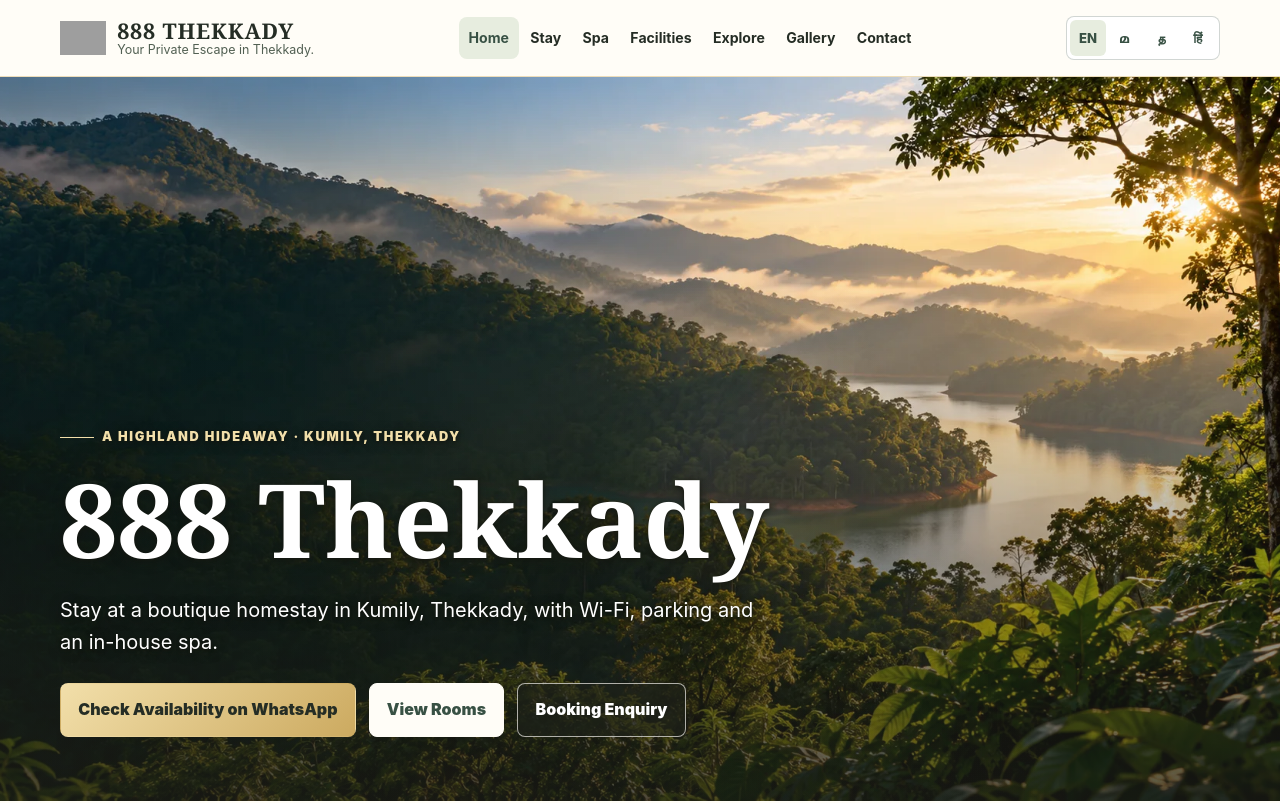
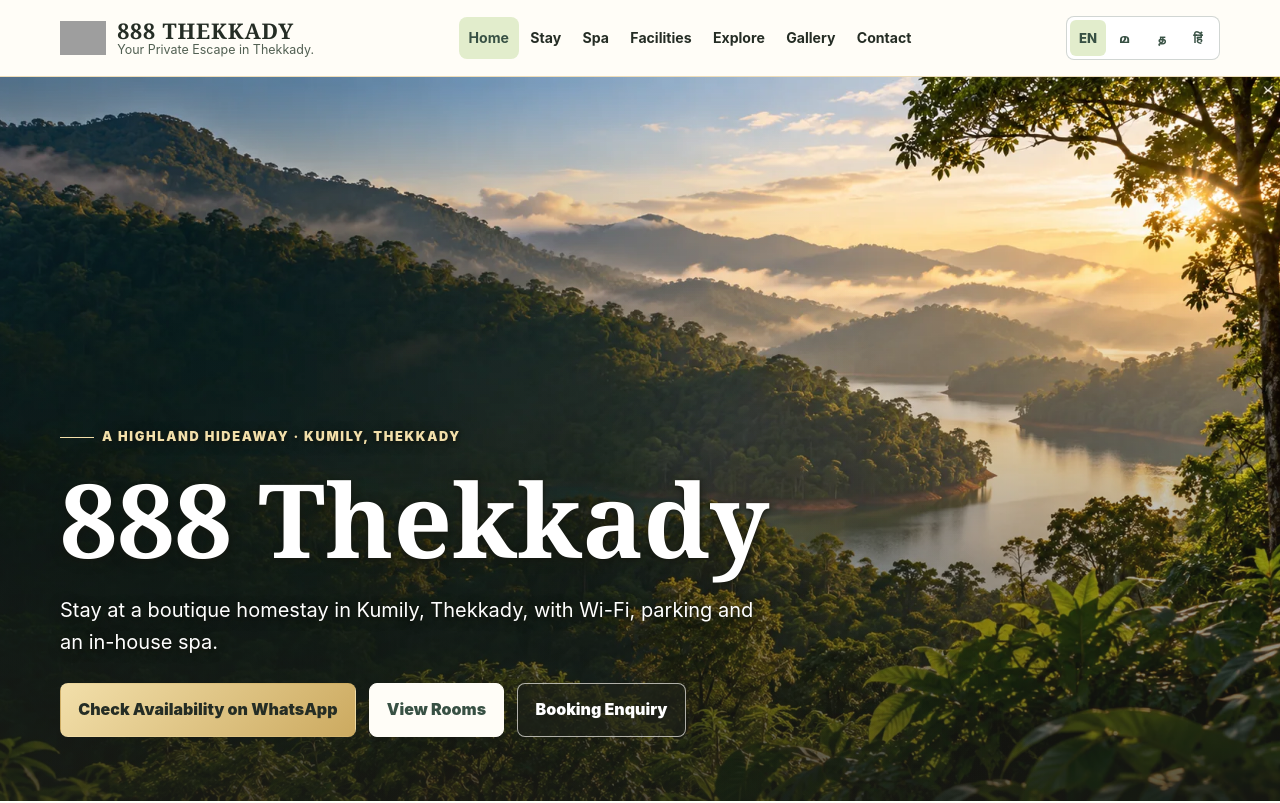
Before and after one commit to mediamaxefex-website/888thekkady, a plain HTML site: page index.html in a window 1280 px wide. Shown: the top 803 px of the page. Drawn offline with Linux system fonts and the light colour scheme; grey boxes are pictures that could not be loaded.

Commit message:
Shift 888 Thekkady sage accents toward fresh leaf green

```diff
--- a/assets/css/styles.css
+++ b/assets/css/styles.css
@@ -1,7 +1,7 @@
 :root {
   --forest: #385144;
-  --sage: #e7eddf;
-  --sage-soft: #f1f4eb;
+  --sage: #e2edcc;
+  --sage-soft: #f2f6e4;
   --gold: #ccaa60;
   --gold-2: #f2dfaa;
   --gold-ink: #795d28;
```
